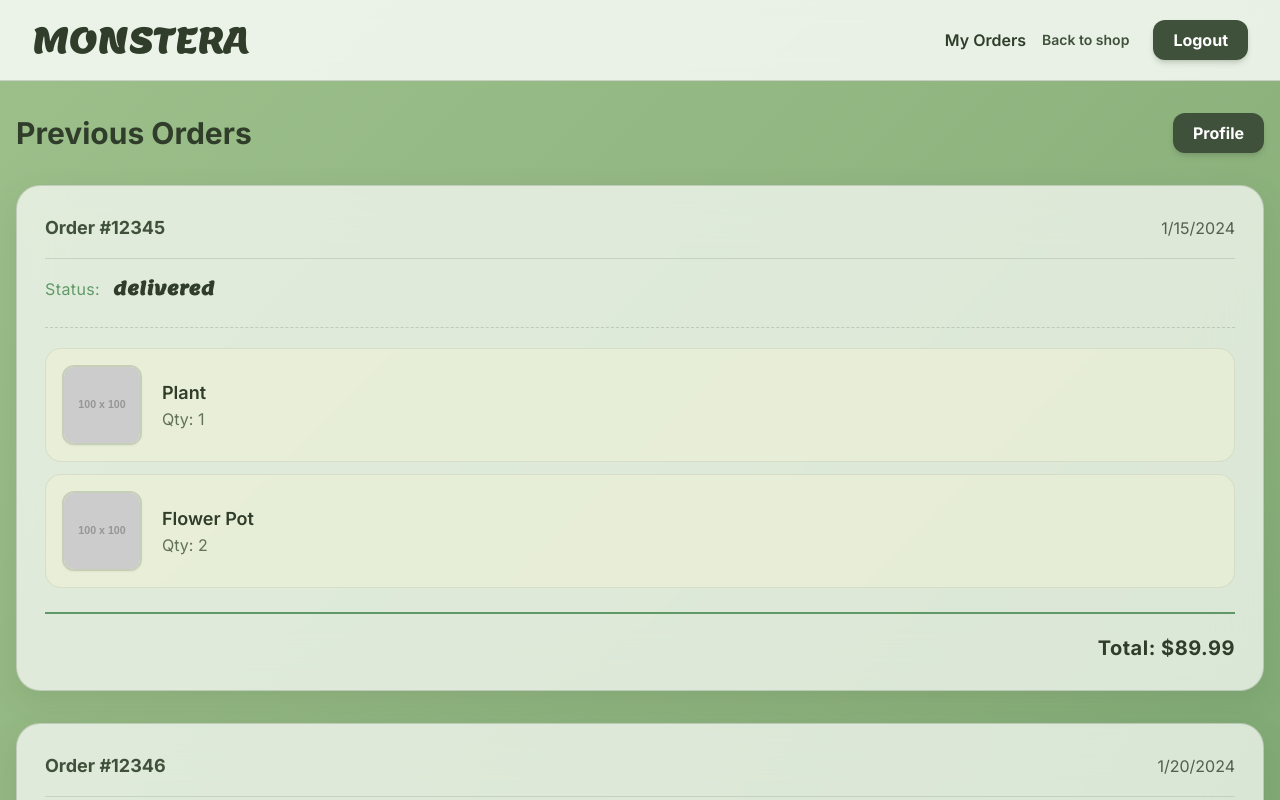
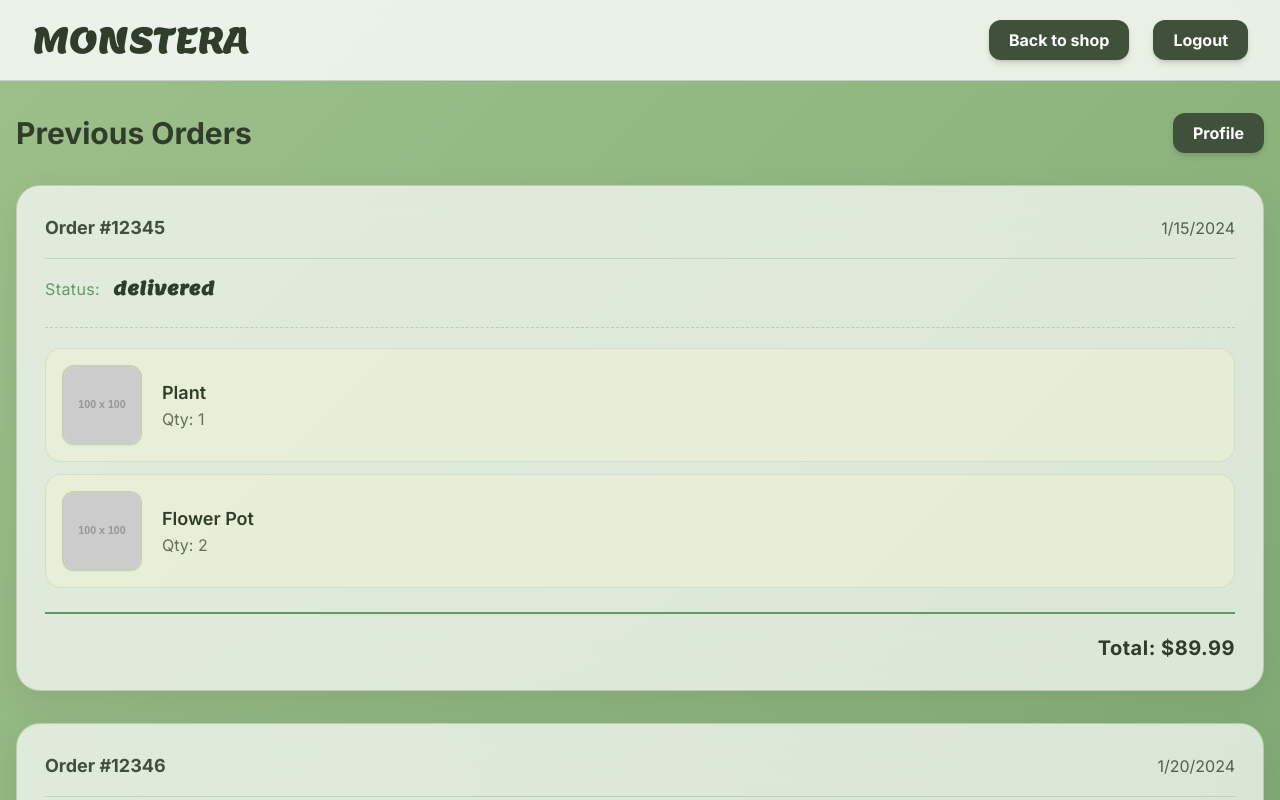
Before and after one commit to CNA-26/users-frontend, a React (Create React App) app: page /orders in a window 1280 px wide. Shown: the top 800 px of the page. Built offline with nearby package versions, Linux system fonts and the light colour scheme; sample sign-in values are in the browser's storage.

Commit message:
Header update

```diff
--- a/src/components/Layout.tsx
+++ b/src/components/Layout.tsx
@@ -25,17 +25,12 @@ export default function Layout() {
                         {isAuthenticated ? (
                             <>
                                 <div className="flex items-center gap-4">
-                                    <Link
-                                        to="/orders"
-                                        className="text-monstera-dark hover:text-monstera-medium font-semibold transition-colors"
-                                    >
-                                        My Orders
-                                    </Link>
+
 
                                     <a
                                         href="https://store-frontend-git-store-frontend.2.rahtiapp.fi/"
                                         onClick={handleBackToShop}
-                                        className="text-sm text-monstera-green hover:text-monstera-dark font-semibold transition-colors"
+                                        className="px-5 py-2 bg-monstera-green text-white font-bold rounded-xl hover:bg-monstera-dark hover:scale-105 transition-all shadow-md shadow-monstera-green/20"
                                     >
                                         Back to shop
                                     </a>
```
